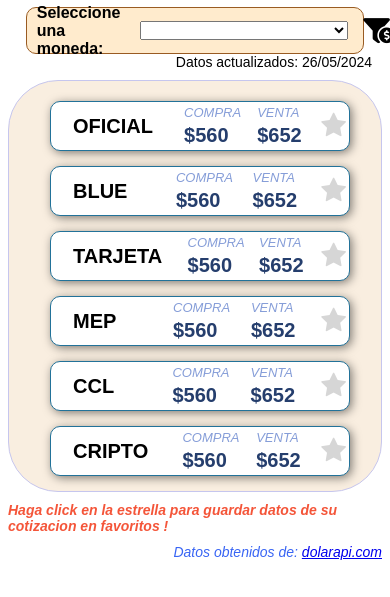
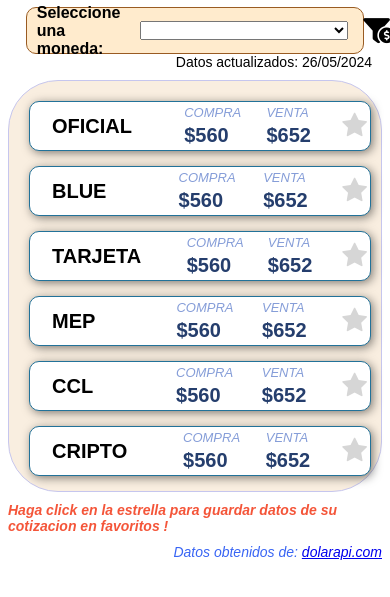
Before and after one commit to emagioda/TUP-LC2-COTIZADOR-app, a plain HTML site: page html/pizarra.html in a window 390 px wide. Shown: the part 41-638 px from the top of the page. Drawn offline with Linux system fonts and the light colour scheme.

Commit message:
Actualizacion General

```diff
--- a/css/pages/pizarra.css
+++ b/css/pages/pizarra.css
@@ -64,7 +64,7 @@ table {
     height: 25%;
     box-shadow: 2px 2px 10px rgba(12, 12, 12, 0.5);
     width: 40%;
-    max-width: 400px;
+    max-width: 500px;
     min-width: 300px;
 }
 
@@ -124,4 +124,9 @@ table {
         min-width: 350px;
         margin: 0;
     }
+    table{
+        width: auto;
+        /* max-width: 800px; */
+        /* min-width: 300px; */
+    }
 }
```
